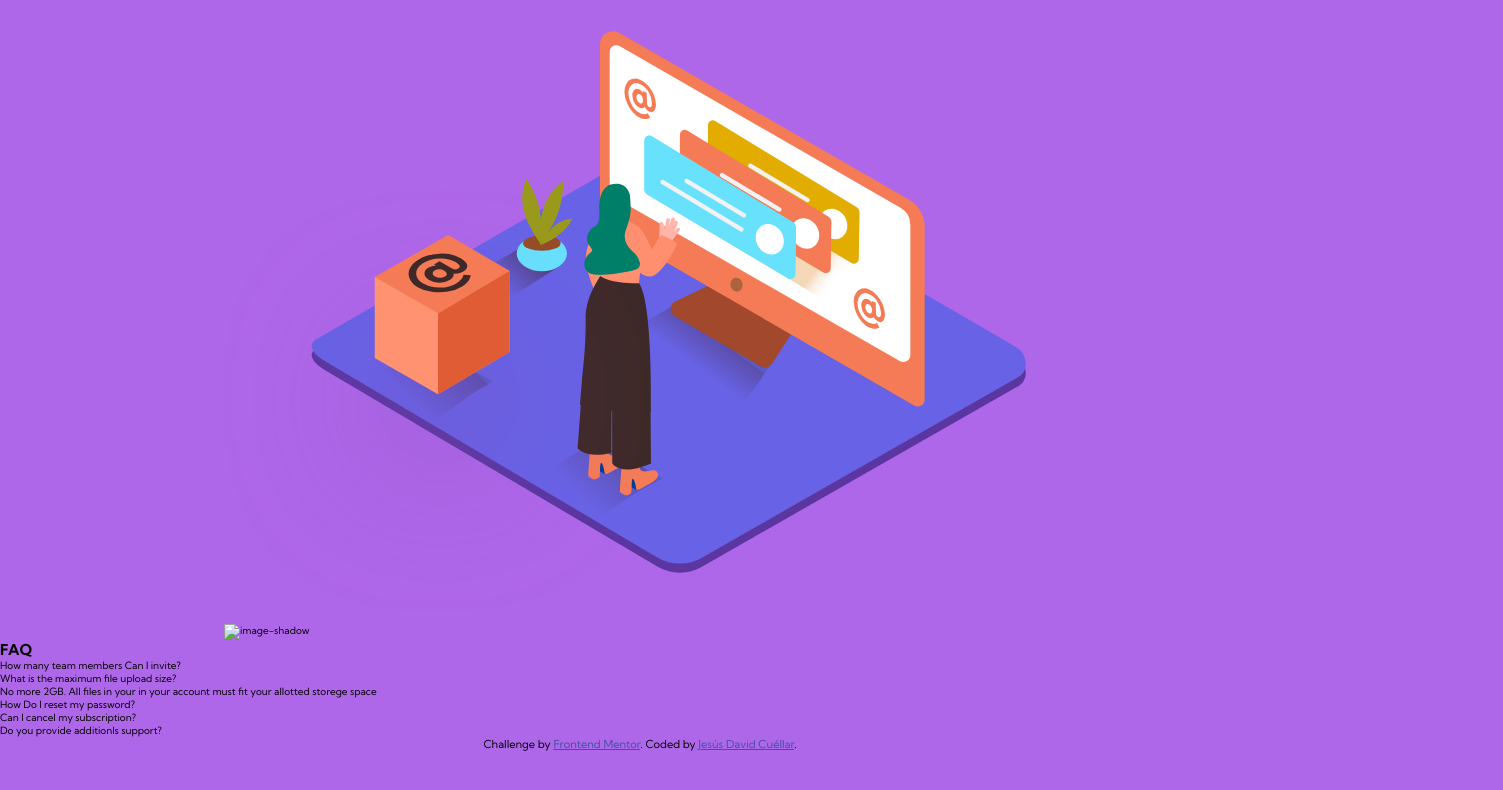
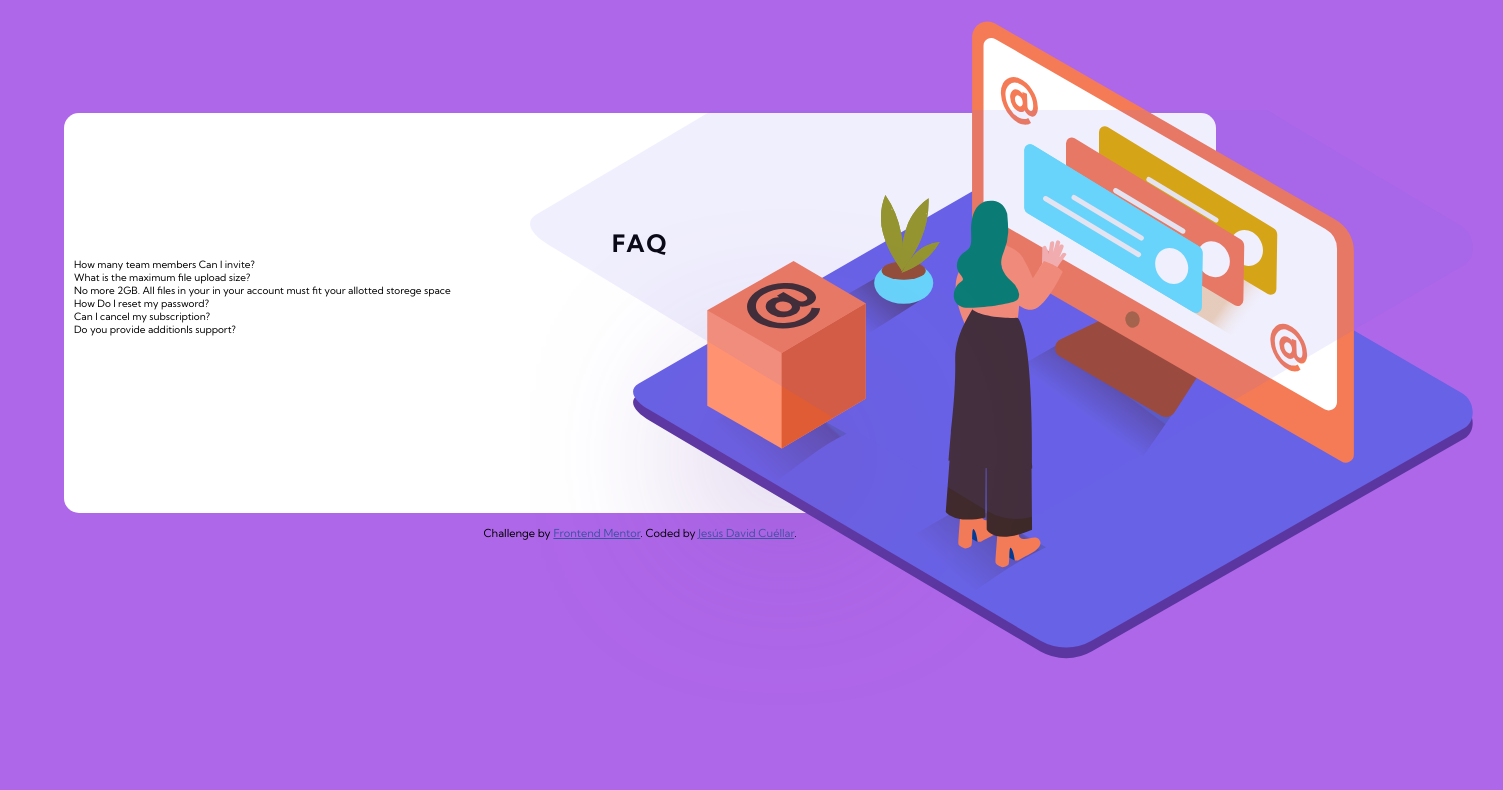
Before and after one commit to jesusdavc/faq-accordion-card-main, a plain HTML site: page index.html in a window 1280 px wide. Shown: the whole page, 1503 px wide, since content can reach past the window. Drawn offline with Linux system fonts and the light colour scheme.

Commit message:
Practica 2 Header Completado

```diff
--- /dev/null
+++ b/css/mobile.css
@@ -0,0 +1,66 @@
+*{
+    margin: 0;
+    padding: 0;
+    box-sizing: border-box;
+}
+:root{
+    --violet: hsl(273, 75%, 66%);
+    --blue: hsl(240, 73%, 65%);
+    --soft-red: hsl(14, 88%, 65%);
+    --dark-blue: hsl(238, 29%, 16%);
+
+}
+html{
+    font-family: Kumbh Sans, sans-serif;
+    font-size: 62.5%;
+}
+body{
+    width: 100vw;
+    background-color: var(--violet);
+}
+.header{
+    width: 100%;
+    min-height: 100px;
+    height: auto;
+    background-color: var(--violet);
+}
+.header-image-container{
+    position:relative;
+    width: 76%;
+    height: auto;
+    padding-top: 30px;
+    margin: 0 auto;
+}
+.header-image,.header-image-shadow{
+    position: absolute;
+    width: 100%;
+    padding-right: 30px;
+    left: calc(50% - 110px);
+}
+.header-image{
+    top: 20px
+}
+.header-image-shadow{
+    top: 110px
+}
+
+.main{
+    margin: 13px auto;
+    width: 90%;
+    padding: 10px;
+    padding-top: 115px;
+    height: 400px;
+    background-color: white;
+    border-radius: 15px;
+}
+.faq-container_answers{
+    list-style: none;
+}
+.faq-title{
+    display:flex;
+    justify-content: center;
+}
+.faq-title > h1{
+    font-size: 2.4rem;
+    letter-spacing: 0.15rem
+}
--- a/index.html
+++ b/index.html
@@ -5,13 +5,12 @@
   <meta name="viewport" content="width=device-width, initial-scale=1.0"> <!-- displays site properly based on user's device -->
 
   <link rel="icon" type="image/png" sizes="32x32" href="./images/favicon-32x32.png">
-  <link rel="stylesheet" href="mobile.css">
+  <link rel="stylesheet" href="./css/mobile.css" media="(min-width : 320px)">
   <link href="https://fonts.googleapis.com/css2?family=Kumbh+Sans:wght@400;700&display=swap" rel="stylesheet">
 
 
   <title>Frontend Mentor | FAQ Accordion Card</title>
 
-  <!-- Feel free to remove these styles or customise in your own stylesheet 👍 -->
   <style>
     .attribution { font-size: 11px; text-align: center; }
     .attribution a { color: hsl(228, 45%, 44%); }
@@ -20,35 +19,35 @@
 <body>
     <header class="header">
       <div class="header-image-container">
-        <img src="./images/illustration-woman-online-mobile.svg" alt="header-image" class="header-image">
-        <img src="" alt="image-shadow">
+        <img class="header-image" src="./images/illustration-woman-online-mobile.svg" alt="header-image">
+        <img class="header-image-shadow" src="./images/bg-pattern-mobile.svg" alt="image-shadow">
       </div>
     </header>
-    <main>
-      <section class="header-tittle">
-        <h2>FAQ</h2>
+    <main class="main">
+      <section class="faq-title">
+        <h1>FAQ</h1>
       </section>
-      <section>
-        <ul>
-          <li>
-            <p>How many team members Can I invite?</p>
-            <p></p>
+      <section class="faq-container">
+        <ul class="faq-container_answers">
+          <li class="faq-answers_element">
+            <p class="element-question">How many team members Can I invite?</p>
+            <p class="element-question"></p>
           </li>
           <li>
-            <p>What is the maximum file upload size?<span></span></p>
-            <p>No more 2GB. All files in your in your account must fit your allotted storege space</p>
+            <p class="element-question">What is the maximum file upload size?<span></span></p>
+            <p class="element-answer">No more 2GB. All files in your in your account must fit your allotted storege space</p>
           </li>
           <li>
-            <p>How Do I reset my password?<span></span></p>
-            <p></p>
+            <p class="element-question">How Do I reset my password?<span></span></p>
+            <p class="element-answer"></p>
           </li>
           <li>
-            <p>Can I cancel my subscription?<span></span></p>
-            <p></p>
+            <p class="element-question">Can I cancel my subscription?<span></span></p>
+            <p class="element-answer"></p>
           </li>
           <li>
-            <p>Do you provide additionls support?<span></span></p>
-            <p></p>
+            <p class="element-question">Do you provide additionls support?<span></span></p>
+            <p class="element-answer"></p>
           </li>
         </ul>
       </section>
@@ -56,7 +55,7 @@
 
   <div class="attribution">
     Challenge by <a href="https://www.frontendmentor.io?ref=challenge" target="_blank">Frontend Mentor</a>.
-    Coded by <a href="#">Jesús David Cuéllar</a>.
+    Coded by <a href="www.github.com/jesusdavc">Jesús David Cuéllar</a>.
   </div>
 </body>
 </html>
--- a/mobile.css
+++ /dev/null
@@ -1,31 +0,0 @@
-*{
-    margin: 0;
-    padding: 0;
-    box-sizing: border-box;
-}
-html{
-    font-family: Kumbh Sans, sans-serif;
-    font-size: 62.5%;
-    /* --var(--color-violet): hsl(273, 75%, 66%); */
-}
-body{
-    width: 100vw;
-    background-color: hsl(273, 75%, 66%);
-}
-@media screen and (min-width: 320px){
-    .header{
-        width: 100%;
-        height: auto;
-        background-color: hsl(273, 75%, 66%);
-    }
-    .header-image-container{
-        width: 65%;
-        height: auto;
-        padding-top: 30px;
-        margin: 0 auto;
-    }
-    .header-image{
-        width: 100%;
-        padding-right: 30px;
-    }
-}
```
